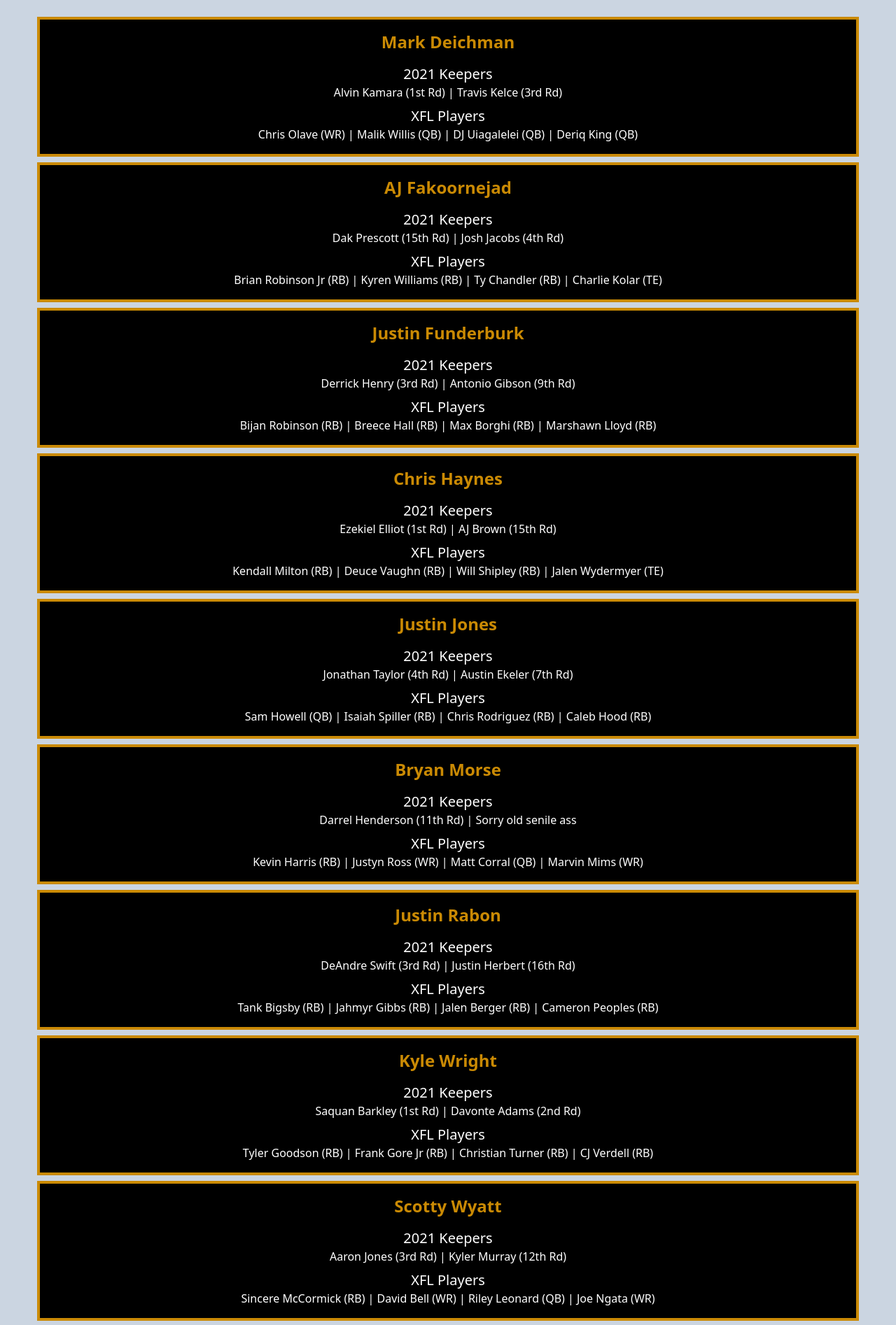
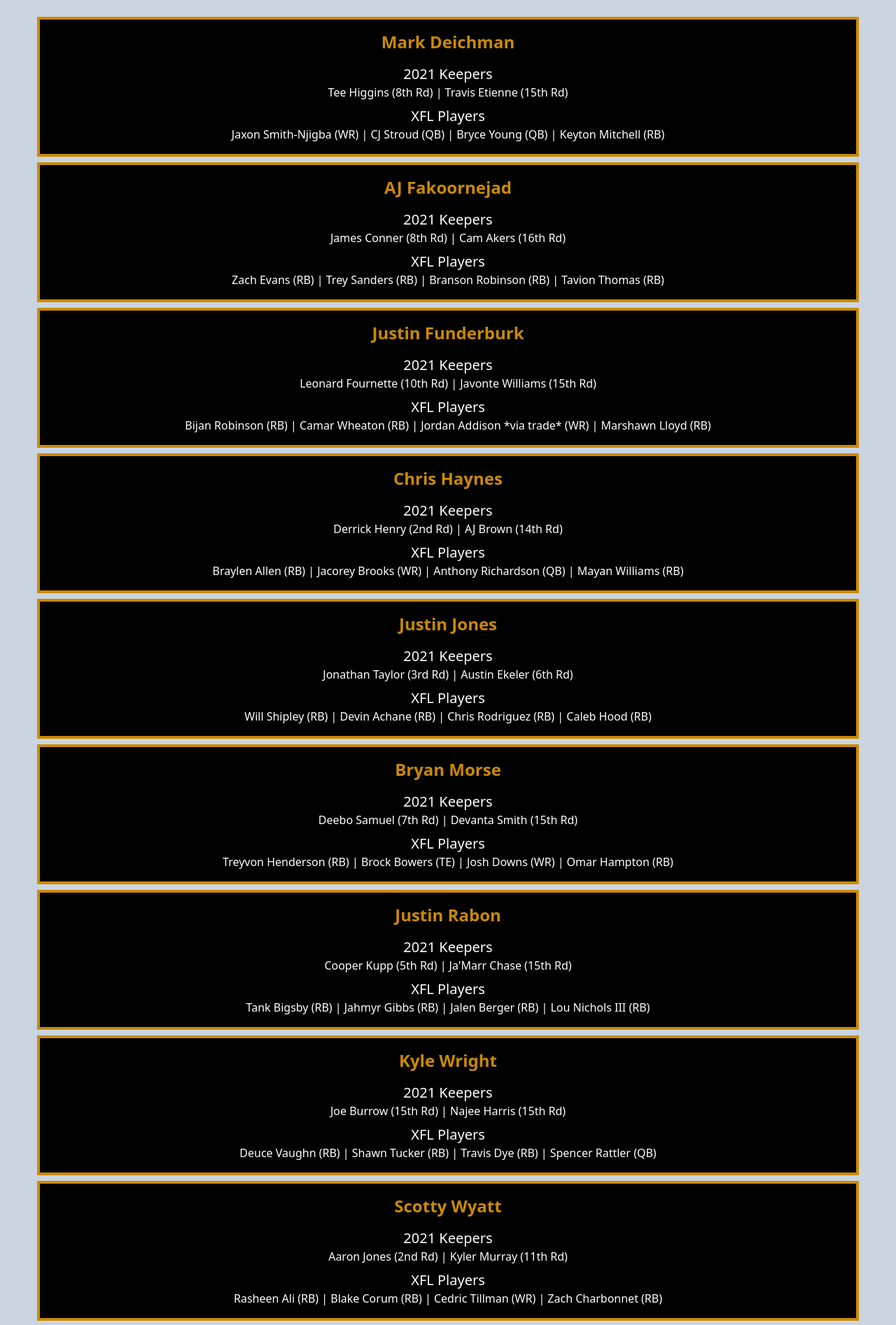
Before and after one commit to Crashy13/au-trojan-league, a Next.js app: page /Keepers in a window 1280 px wide. Shown: the part 160-2054 px from the top of the page at 70% size. Built offline with nearby package versions, Linux system fonts and the light colour scheme.

Commit message:
Updated keepers from 2022 season

```diff
--- a/public/data/keepers.js
+++ b/public/data/keepers.js
@@ -1,53 +1,113 @@
 export const keeper_picks = [
-    // players kept are for 2021 season
+  // players kept are for 2022 season
   {
-        name: 'Mark Deichman',
-        players_kept: 'Alvin Kamara (1st Rd) | Travis Kelce (3rd Rd)',
-        xfl_players: 'Chris Olave (WR) | Malik Willis (QB) | DJ Uiagalelei (QB) | Deriq King (QB)',
+    name: "Mark Deichman",
+    players_kept: "Tee Higgins (8th Rd) | Travis Etienne (15th Rd)",
+    xfl_players:
+      "Jaxon Smith-Njigba (WR) | CJ Stroud (QB) | Bryce Young (QB) | Keyton Mitchell (RB)",
   },
   {
-        name: 'AJ Fakoornejad',
-        players_kept: 'Dak Prescott (15th Rd) | Josh Jacobs (4th Rd)',
-        xfl_players: 'Brian Robinson Jr (RB) | Kyren Williams (RB) | Ty Chandler (RB) | Charlie Kolar (TE)',
+    name: "AJ Fakoornejad",
+    players_kept: "James Conner (8th Rd) | Cam Akers (16th Rd)",
+    xfl_players:
+      "Zach Evans (RB) | Trey Sanders (RB) | Branson Robinson (RB) | Tavion Thomas (RB)",
   },
   {
-        name: 'Justin Funderburk',
-        players_kept: 'Derrick Henry (3rd Rd) | Antonio Gibson (9th Rd)',
-        xfl_players: 'Bijan Robinson (RB) | Breece Hall (RB) | Max Borghi (RB) | Marshawn Lloyd (RB)',
+    name: "Justin Funderburk",
+    players_kept: "Leonard Fournette (10th Rd) | Javonte Williams (15th Rd)",
+    xfl_players:
+      "Bijan Robinson (RB) | Camar Wheaton (RB) | Jordan Addison *via trade* (WR) | Marshawn Lloyd (RB)",
   },
   {
-        name: 'Chris Haynes',
-        players_kept: 'Ezekiel Elliot (1st Rd) | AJ Brown (15th Rd)',
-        xfl_players: 'Kendall Milton (RB) | Deuce Vaughn (RB) | Will Shipley (RB) | Jalen Wydermyer (TE)',
+    name: "Chris Haynes",
+    players_kept: "Derrick Henry (2nd Rd) | AJ Brown (14th Rd)",
+    xfl_players:
+      "Braylen Allen (RB) | Jacorey Brooks (WR) | Anthony Richardson (QB) | Mayan Williams (RB)",
   },
   {
-        name: 'Justin Jones',
-        players_kept: 'Jonathan Taylor (4th Rd) | Austin Ekeler (7th Rd)',
-        xfl_players: 'Sam Howell (QB) | Isaiah Spiller (RB) | Chris Rodriguez (RB) | Caleb Hood (RB)',
+    name: "Justin Jones",
+    players_kept: "Jonathan Taylor (3rd Rd) | Austin Ekeler (6th Rd)",
+    xfl_players:
+      "Will Shipley (RB) | Devin Achane (RB) | Chris Rodriguez (RB) | Caleb Hood (RB)",
   },
   {
-        name: 'Bryan Morse',
-        players_kept: 'Darrel Henderson (11th Rd) | Sorry old senile ass',
-        xfl_players: 'Kevin Harris (RB) | Justyn Ross (WR) | Matt Corral (QB) | Marvin Mims (WR)',
+    name: "Bryan Morse",
+    players_kept: "Deebo Samuel (7th Rd) | Devanta Smith (15th Rd)",
+    xfl_players:
+      "Treyvon Henderson (RB) | Brock Bowers (TE) | Josh Downs (WR) | Omar Hampton (RB)",
   },
   {
-        name: 'Justin Rabon',
-        players_kept: 'DeAndre Swift (3rd Rd) | Justin Herbert (16th Rd)',
-        xfl_players: 'Tank Bigsby (RB) | Jahmyr Gibbs (RB) | Jalen Berger (RB) | Cameron Peoples (RB)',
+    name: "Justin Rabon",
+    players_kept: "Cooper Kupp (5th Rd) | Ja'Marr Chase (15th Rd)",
+    xfl_players:
+      "Tank Bigsby (RB) | Jahmyr Gibbs (RB) | Jalen Berger (RB) | Lou Nichols III (RB)",
   },
   {
-        name: 'Kyle Wright',
-        players_kept: 'Saquan Barkley (1st Rd) | Davonte Adams (2nd Rd)',
-        xfl_players: 'Tyler Goodson (RB) | Frank Gore Jr (RB) | Christian Turner (RB) | CJ Verdell (RB)',
+    name: "Kyle Wright",
+    players_kept: "Joe Burrow (15th Rd) | Najee Harris (15th Rd)",
+    xfl_players:
+      "Deuce Vaughn (RB) | Shawn Tucker (RB) | Travis Dye (RB) | Spencer Rattler (QB)",
   },
   {
-        name: 'Scotty Wyatt',
-        players_kept: 'Aaron Jones (3rd Rd) | Kyler Murray (12th Rd)',
-        xfl_players: 'Sincere McCormick (RB) | David Bell (WR) | Riley Leonard (QB) | Joe Ngata (WR)',
+    name: "Scotty Wyatt",
+    players_kept: "Aaron Jones (2nd Rd) | Kyler Murray (11th Rd)",
+    xfl_players:
+      "Rasheen Ali (RB) | Blake Corum (RB) | Cedric Tillman (WR) | Zach Charbonnet (RB)",
   },
   {
-        name: 'Camden Young',
-        players_kept: 'Stephon Diggs (6th Rd) | Justin Jefferson (16th Rd)',
-        xfl_players: 'Treylon Burks (WR) | Kennedy Brooks (RB) | Brock Purdy (QB) | Master Teague (RB)',
+    name: "Camden Young",
+    players_kept: "Josh Allen (4th Rd) | Justin Jefferson (15th Rd)",
+    xfl_players:
+      "Kayshawn Boutte (WR) | Muhammed Ibrahim (RB) | Xavier Worthy (WR) | Peyton Thorne (QB)",
   },
-]
+  // {
+  //     name: 'Mark Deichman',
+  //     players_kept: 'Alvin Kamara (1st Rd) | Travis Kelce (3rd Rd)',
+  //     xfl_players: 'Chris Olave (WR) | Malik Willis (QB) | DJ Uiagalelei (QB) | Deriq King (QB)',
+  // },
+  // {
+  //     name: 'AJ Fakoornejad',
+  //     players_kept: 'Dak Prescott (15th Rd) | Josh Jacobs (4th Rd)',
+  //     xfl_players: 'Brian Robinson Jr (RB) | Kyren Williams (RB) | Ty Chandler (RB) | Charlie Kolar (TE)',
+  // },
+  // {
+  //     name: 'Justin Funderburk',
+  //     players_kept: 'Derrick Henry (3rd Rd) | Antonio Gibson (9th Rd)',
+  //     xfl_players: 'Bijan Robinson (RB) | Breece Hall (RB) | Max Borghi (RB) | Marshawn Lloyd (RB)',
+  // },
+  // {
+  //     name: 'Chris Haynes',
+  //     players_kept: 'Ezekiel Elliot (1st Rd) | AJ Brown (15th Rd)',
+  //     xfl_players: 'Kendall Milton (RB) | Deuce Vaughn (RB) | Will Shipley (RB) | Jalen Wydermyer (TE)',
+  // },
+  // {
+  //     name: 'Justin Jones',
+  //     players_kept: 'Jonathan Taylor (4th Rd) | Austin Ekeler (7th Rd)',
+  //     xfl_players: 'Sam Howell (QB) | Isaiah Spiller (RB) | Chris Rodriguez (RB) | Caleb Hood (RB)',
+  // },
+  // {
+  //     name: 'Bryan Morse',
+  //     players_kept: 'Darrel Henderson (11th Rd) | Sorry old senile ass',
+  //     xfl_players: 'Kevin Harris (RB) | Justyn Ross (WR) | Matt Corral (QB) | Marvin Mims (WR)',
+  // },
+  // {
+  //     name: 'Justin Rabon',
+  //     players_kept: 'DeAndre Swift (3rd Rd) | Justin Herbert (16th Rd)',
+  //     xfl_players: 'Tank Bigsby (RB) | Jahmyr Gibbs (RB) | Jalen Berger (RB) | Cameron Peoples (RB)',
+  // },
+  // {
+  //     name: 'Kyle Wright',
+  //     players_kept: 'Saquan Barkley (1st Rd) | Davonte Adams (2nd Rd)',
+  //     xfl_players: 'Tyler Goodson (RB) | Frank Gore Jr (RB) | Christian Turner (RB) | CJ Verdell (RB)',
+  // },
+  // {
+  //     name: 'Scotty Wyatt',
+  //     players_kept: 'Aaron Jones (3rd Rd) | Kyler Murray (12th Rd)',
+  //     xfl_players: 'Sincere McCormick (RB) | David Bell (WR) | Riley Leonard (QB) | Joe Ngata (WR)',
+  // },
+  // {
+  //     name: 'Camden Young',
+  //     players_kept: 'Stephon Diggs (6th Rd) | Justin Jefferson (16th Rd)',
+  //     xfl_players: 'Treylon Burks (WR) | Kennedy Brooks (RB) | Brock Purdy (QB) | Master Teague (RB)',
+  // },
+];
```
Lines whose indentation alone changed are shown as unchanged.
